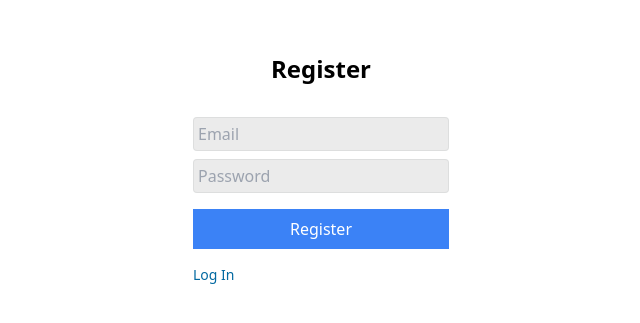
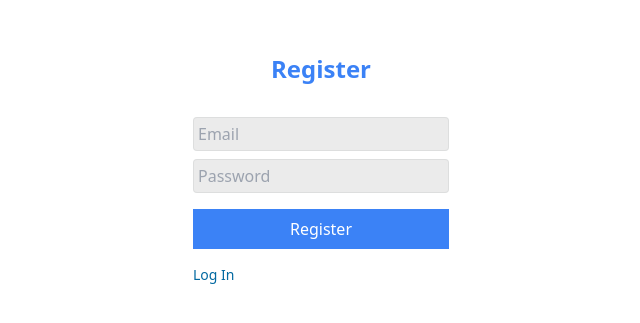
Before and after one commit to prodev880110/notella, a Next.js app: page /register in a window 1280 px wide. Shown: the part 223-546 px from the top of the page, without its empty margins (319-959 px from the left). Built offline with nearby package versions, Linux system fonts and the light colour scheme.

Commit message:
Added background color based on theme mode

```diff
--- a/pages/login.js
+++ b/pages/login.js
@@ -1,15 +1,17 @@
 import { useContext } from "react";
 import LoginForm from "../components/forms/LoginForm";
 import ResponseStatusBox from "../components/ResponseStatusBox";
+import { LayoutContext } from "../context/LayoutContext";
 import { ResponseContext } from "../context/ResponseContext";
 
 export default function LoginPage() {
   const {code, message} = useContext(ResponseContext);
+  const {darkMode} = useContext(LayoutContext);
   return (
     <>
-      <main className={`loginPage`}>
+      <main className={`loginPage ${darkMode ? 'bg-gray-800' : 'bg-white'}`}>
         <div className="flex flex-col gap-4">
-          <h1 className="text-2xl font-bold text-center">Log In</h1>
+          <h1 className={`text-2xl font-bold text-center ${darkMode ? 'text-white ': 'text-blue-500'}`}>Log In</h1>
           <LoginForm />
           {code && message ? <ResponseStatusBox code={code} message={message}/> : ''}
         </div>
--- a/pages/register.js
+++ b/pages/register.js
@@ -2,14 +2,17 @@ import { useContext } from "react";
 import RegisterForm from "../components/forms/RegisterForm";
 import ResponseStatusBox from "../components/ResponseStatusBox";
 import { ResponseContext } from "../context/ResponseContext";
+import { LayoutContext } from "../context/LayoutContext";
+
 
 export default function RegisterPage() {
   const {code, message} = useContext(ResponseContext);
+  const {darkMode} = useContext(LayoutContext);
   return (
     <>
-      <main className="registerPage">
+      <main className={`registerPage ${darkMode ? 'bg-gray-800' : 'bg-white'}`}>
         <div className="flex flex-col gap-4">
-          <h1 className="text-2xl font-bold text-center">Register</h1>
+          <h1 className={`text-2xl font-bold text-center ${darkMode ? 'text-white ': 'text-blue-500'}`}>Register</h1>
           <RegisterForm />
           {code && message ? <ResponseStatusBox code={code} message={message} /> : ""}
         </div>
```
